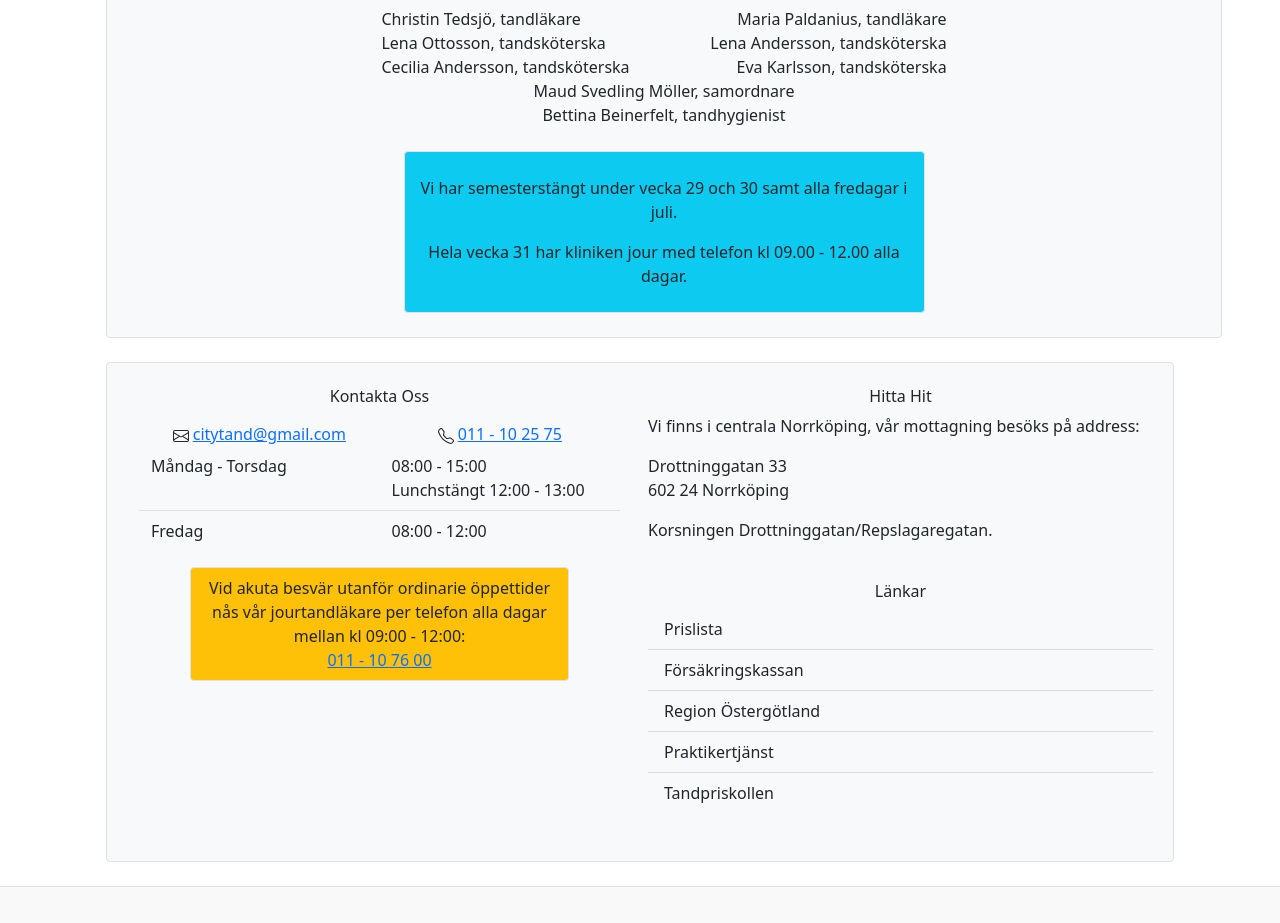
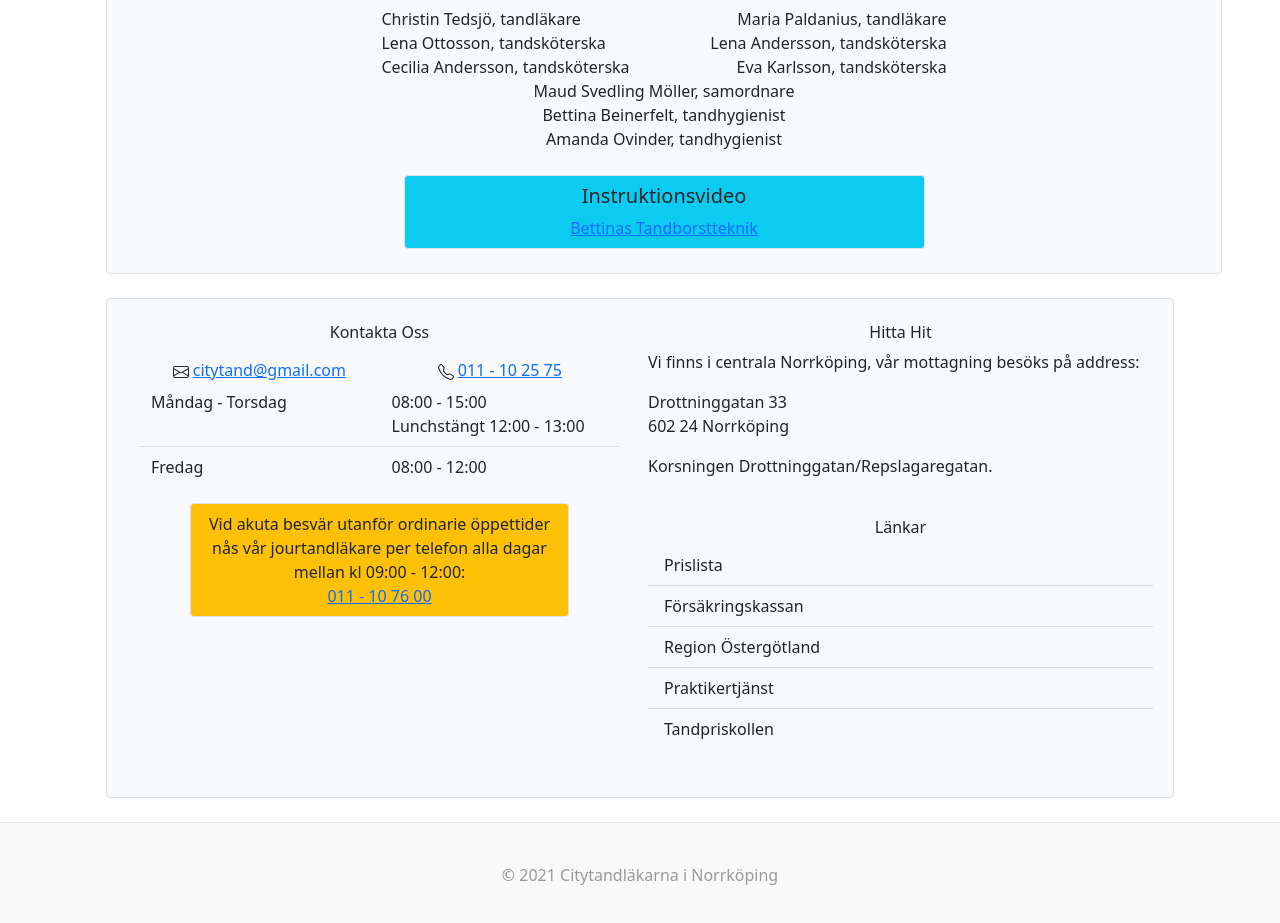
Before and after one commit to city-tand/city-tand, a plain HTML site: page index.html in a window 1280 px wide. Shown: the part 880-1803 px from the top of the page. Drawn offline with Linux system fonts and the light colour scheme.

Commit message:
Betttinas Tandborstteknik

```diff
--- a/index.html
+++ b/index.html
@@ -66,6 +66,9 @@
 							<div class="row">
 								<div class="col text-center">Bettina Beinerfelt, tandhygienist</div>
 							</div>
+							<div class="row">
+								<div class="col text-center">Amanda Ovinder, tandhygienist</div>
+							</div>
 							<!--<div class="row mt-4 ms-auto me-auto w-75 rounded brand-color-bottom">
 								<p>
 									Våran tandhygienist Margareta går i pension, vi söker därför hennes ersättare, se
@@ -81,9 +84,9 @@
 
                 <div class="row mt-4">
                     <div class="col-xl-6 col-lg-6 col-md-8 col-sm-10 col-xs-12  m-auto">
-                        <div class="bg-info border rounded pt-4 p-2 text-center">
-                            <p>Vi har semesterstängt under vecka 29 och 30 samt alla fredagar i juli.</p>
-                            <p>Hela vecka 31 har kliniken jour med telefon kl 09.00 - 12.00 alla dagar.</p>
+                        <div class="bg-info border rounded p-2 text-center">
+                            <h5>Instruktionsvideo</h5>
+                            <a href="https://youtu.be/XMAsmlO5ybs">Bettinas Tandborstteknik</a>
                         </div>
                     </div>
                 </div>
```
